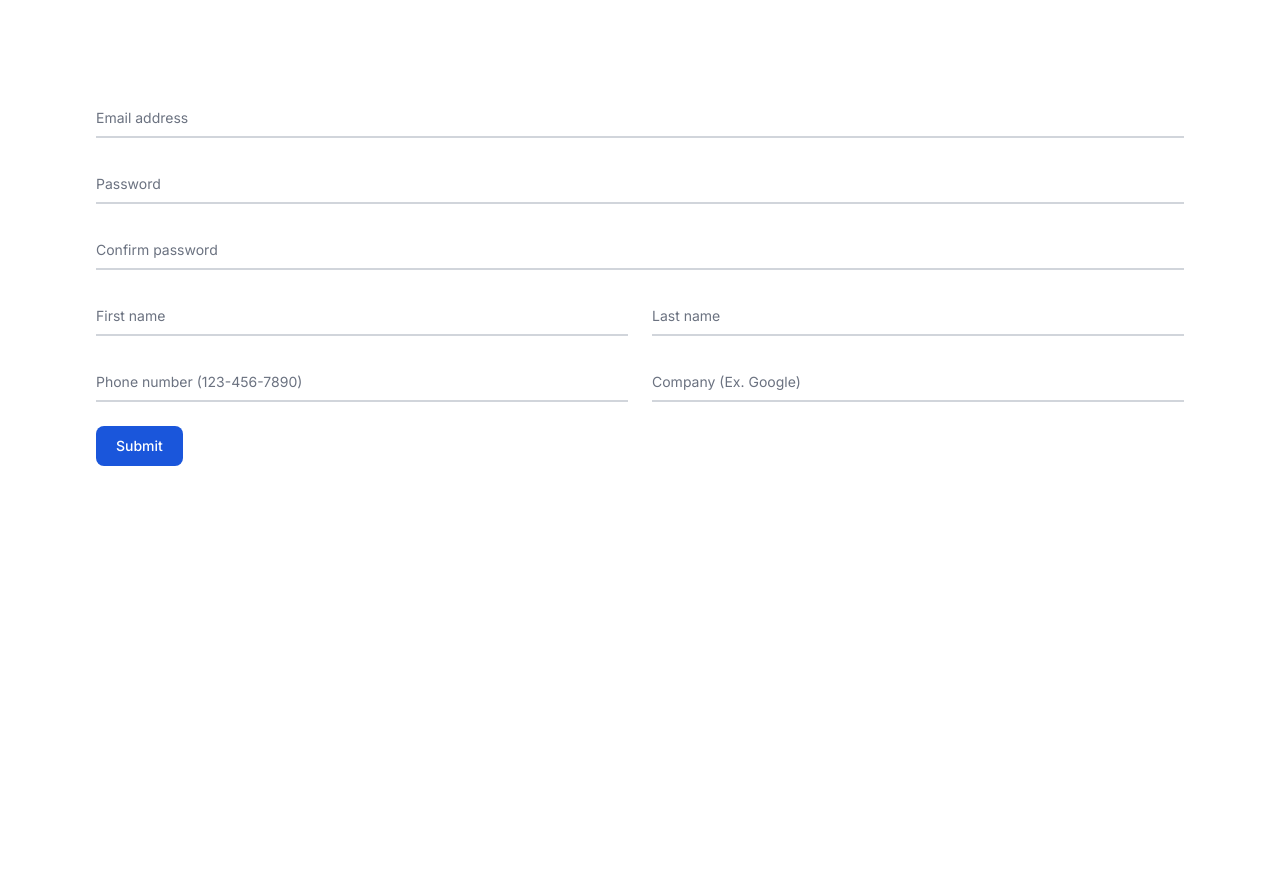
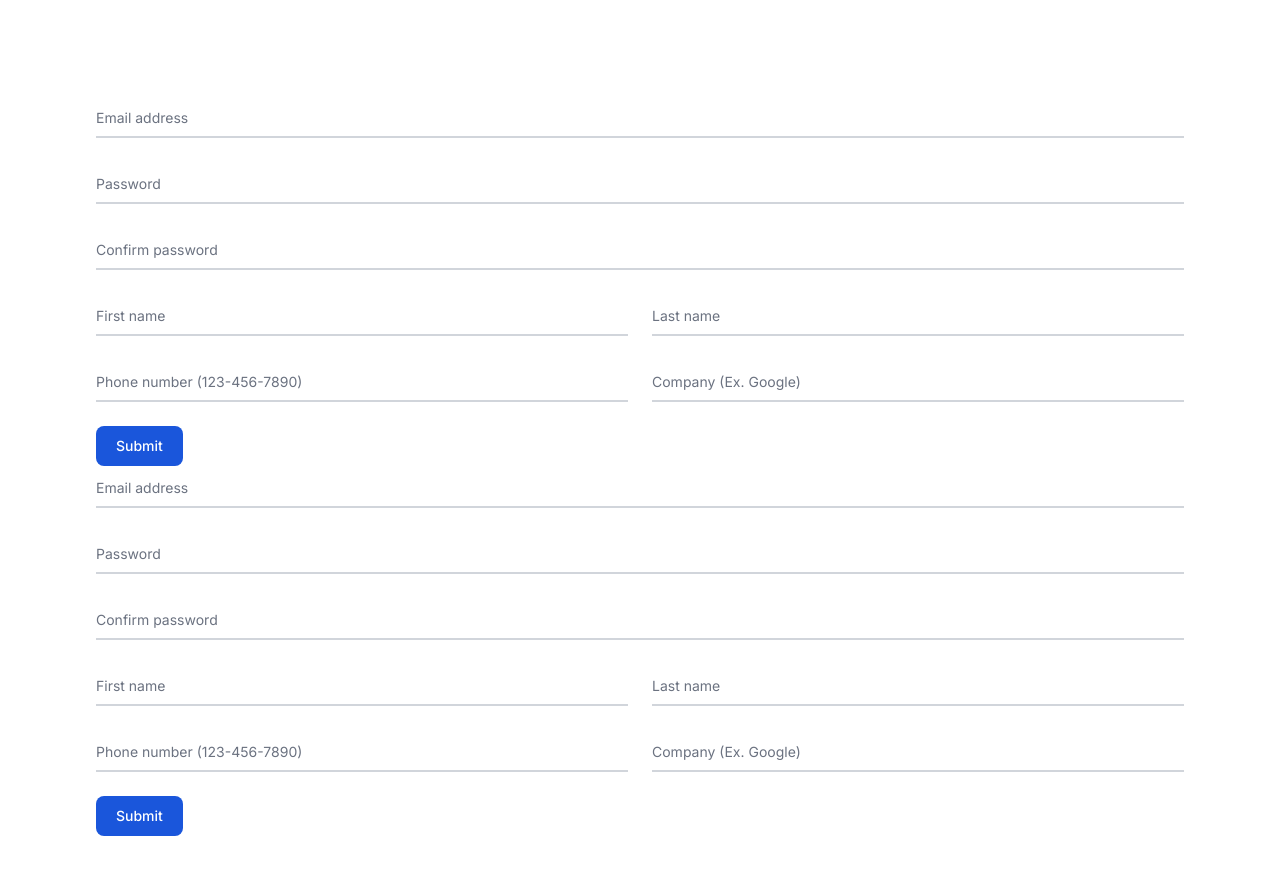
Before and after one commit to prosper74/Go-real-estate-app, a Next.js app in the folder frontend/: page / in a window 1280 px wide. Shown: the top 874 px of the page. Before the commit the page ends 800 px from the top, so only its background shows below. Built offline with nearby package versions, Linux system fonts and the light colour scheme.

Commit message:
Set up the scrolbar

```diff
--- a/frontend/src/app/page.tsx
+++ b/frontend/src/app/page.tsx
@@ -139,6 +139,132 @@ export default function Home({ data }: any) {
           Submit
         </button>
       </form>
+
+      <form onSubmit={submitForm}>
+        <div className="relative z-10 w-full mb-6 group">
+          <input
+            type="email"
+            name="email"
+            id="floating_email"
+            className="block py-2.5 px-0 w-full text-sm text-gray-900 bg-transparent border-0 border-b-2 border-gray-300 appearance-none dark:text-white dark:border-gray-600 dark:focus:border-blue-500 focus:outline-none focus:ring-0 focus:border-blue-600 peer"
+            placeholder=" "
+            required
+          />
+          <label
+            htmlFor="floating_email"
+            className="peer-focus:font-medium absolute text-sm text-gray-500 dark:text-gray-400 duration-300 transform -translate-y-6 scale-75 top-3 -z-10 origin-[0] peer-focus:left-0 peer-focus:text-blue-600 peer-focus:dark:text-blue-500 peer-placeholder-shown:scale-100 peer-placeholder-shown:translate-y-0 peer-focus:scale-75 peer-focus:-translate-y-6"
+          >
+            Email address
+          </label>
+        </div>
+        <div className="relative z-0 w-full mb-6 group">
+          <input
+            type="password"
+            name="password"
+            id="floating_password"
+            className="block py-2.5 px-0 w-full text-sm text-gray-900 bg-transparent border-0 border-b-2 border-gray-300 appearance-none dark:text-white dark:border-gray-600 dark:focus:border-blue-500 focus:outline-none focus:ring-0 focus:border-blue-600 peer"
+            placeholder=" "
+            required
+          />
+          <label
+            htmlFor="floating_password"
+            className="peer-focus:font-medium absolute text-sm text-gray-500 dark:text-gray-400 duration-300 transform -translate-y-6 scale-75 top-3 -z-10 origin-[0] peer-focus:left-0 peer-focus:text-blue-600 peer-focus:dark:text-blue-500 peer-placeholder-shown:scale-100 peer-placeholder-shown:translate-y-0 peer-focus:scale-75 peer-focus:-translate-y-6"
+          >
+            Password
+          </label>
+        </div>
+        <div className="relative z-0 w-full mb-6 group">
+          <input
+            type="password"
+            name="repeat_password"
+            id="floating_repeat_password"
+            className="block py-2.5 px-0 w-full text-sm text-gray-900 bg-transparent border-0 border-b-2 border-gray-300 appearance-none dark:text-white dark:border-gray-600 dark:focus:border-blue-500 focus:outline-none focus:ring-0 focus:border-blue-600 peer"
+            placeholder=" "
+            required
+          />
+          <label
+            htmlFor="floating_repeat_password"
+            className="peer-focus:font-medium absolute text-sm text-gray-500 dark:text-gray-400 duration-300 transform -translate-y-6 scale-75 top-3 -z-10 origin-[0] peer-focus:left-0 peer-focus:text-blue-600 peer-focus:dark:text-blue-500 peer-placeholder-shown:scale-100 peer-placeholder-shown:translate-y-0 peer-focus:scale-75 peer-focus:-translate-y-6"
+          >
+            Confirm password
+          </label>
+        </div>
+        <div className="grid md:grid-cols-2 md:gap-6">
+          <div className="relative z-0 w-full mb-6 group">
+            <input
+              type="text"
+              name="first_name"
+              id="floating_first_name"
+              className="block py-2.5 px-0 w-full text-sm text-gray-900 bg-transparent border-0 border-b-2 border-gray-300 appearance-none dark:text-white dark:border-gray-600 dark:focus:border-blue-500 focus:outline-none focus:ring-0 focus:border-blue-600 peer"
+              placeholder=" "
+              required
+            />
+            <label
+              htmlFor="floating_first_name"
+              className="peer-focus:font-medium absolute text-sm text-gray-500 dark:text-gray-400 duration-300 transform -translate-y-6 scale-75 top-3 -z-10 origin-[0] peer-focus:left-0 peer-focus:text-blue-600 peer-focus:dark:text-blue-500 peer-placeholder-shown:scale-100 peer-placeholder-shown:translate-y-0 peer-focus:scale-75 peer-focus:-translate-y-6"
+            >
+              First name
+            </label>
+          </div>
+          <div className="relative z-0 w-full mb-6 group">
+            <input
+              type="text"
+              name="last_name"
+              id="floating_last_name"
+              className="block py-2.5 px-0 w-full text-sm text-gray-900 bg-transparent border-0 border-b-2 border-gray-300 appearance-none dark:text-white dark:border-gray-600 dark:focus:border-blue-500 focus:outline-none focus:ring-0 focus:border-blue-600 peer"
+              placeholder=" "
+              required
+            />
+            <label
+              htmlFor="floating_last_name"
+              className="peer-focus:font-medium absolute text-sm text-gray-500 dark:text-gray-400 duration-300 transform -translate-y-6 scale-75 top-3 -z-10 origin-[0] peer-focus:left-0 peer-focus:text-blue-600 peer-focus:dark:text-blue-500 peer-placeholder-shown:scale-100 peer-placeholder-shown:translate-y-0 peer-focus:scale-75 peer-focus:-translate-y-6"
+            >
+              Last name
+            </label>
+          </div>
+        </div>
+        <div className="grid md:grid-cols-2 md:gap-6">
+          <div className="relative z-0 w-full mb-6 group">
+            <input
+              type="tel"
+              pattern="[0-9]{3}-[0-9]{3}-[0-9]{4}"
+              name="floating_phone"
+              id="floating_phone"
+              className="block py-2.5 px-0 w-full text-sm text-gray-900 bg-transparent border-0 border-b-2 border-gray-300 appearance-none dark:text-white dark:border-gray-600 dark:focus:border-blue-500 focus:outline-none focus:ring-0 focus:border-blue-600 peer"
+              placeholder=" "
+              required
+            />
+            <label
+              htmlFor="floating_phone"
+              className="peer-focus:font-medium absolute text-sm text-gray-500 dark:text-gray-400 duration-300 transform -translate-y-6 scale-75 top-3 -z-10 origin-[0] peer-focus:left-0 peer-focus:text-blue-600 peer-focus:dark:text-blue-500 peer-placeholder-shown:scale-100 peer-placeholder-shown:translate-y-0 peer-focus:scale-75 peer-focus:-translate-y-6"
+            >
+              Phone number (123-456-7890)
+            </label>
+          </div>
+          <div className="relative z-0 w-full mb-6 group">
+            <input
+              type="text"
+              name="floating_company"
+              id="floating_company"
+              className="block py-2.5 px-0 w-full text-sm text-gray-900 bg-transparent border-0 border-b-2 border-gray-300 appearance-none dark:text-white dark:border-gray-600 dark:focus:border-blue-500 focus:outline-none focus:ring-0 focus:border-blue-600 peer"
+              placeholder=" "
+              required
+            />
+            <label
+              htmlFor="floating_company"
+              className="peer-focus:font-medium absolute text-sm text-gray-500 dark:text-gray-400 duration-300 transform -translate-y-6 scale-75 top-3 -z-10 origin-[0] peer-focus:left-0 peer-focus:text-blue-600 peer-focus:dark:text-blue-500 peer-placeholder-shown:scale-100 peer-placeholder-shown:translate-y-0 peer-focus:scale-75 peer-focus:-translate-y-6"
+            >
+              Company (Ex. Google)
+            </label>
+          </div>
+        </div>
+        <button
+          type="submit"
+          className="text-white bg-blue-700 hover:bg-blue-800 focus:ring-4 focus:outline-none focus:ring-blue-300 font-medium rounded-lg text-sm w-full sm:w-auto px-5 py-2.5 text-center dark:bg-blue-600 dark:hover:bg-blue-700 dark:focus:ring-blue-800"
+        >
+          Submit
+        </button>
+      </form>
     </main>
   );
 }
--- a/frontend/src/styles/globals.css
+++ b/frontend/src/styles/globals.css
@@ -4,12 +4,20 @@
 
 /* Scroll Bar styles */
 ::-webkit-scrollbar {
-  width: 0.6rem;
+  width: 0.3rem;
+  height: 0.3rem;
   background-color: #eecbff;
   border-radius: 0.5rem;
 }
 ::-webkit-scrollbar-thumb {
-  background-color: #9932cc;
+  background: rgb(67, 0, 100);
+  background: linear-gradient(
+    180deg,
+    rgba(67, 0, 100, 1) 0%,
+    rgba(103, 0, 155, 1) 61%,
+    rgba(255, 255, 255, 1) 84%,
+    rgba(103, 0, 155, 1) 100%
+  );
   border-radius: 0.5rem;
 }
 ::-webkit-scrollbar-thumb:hover {
```
